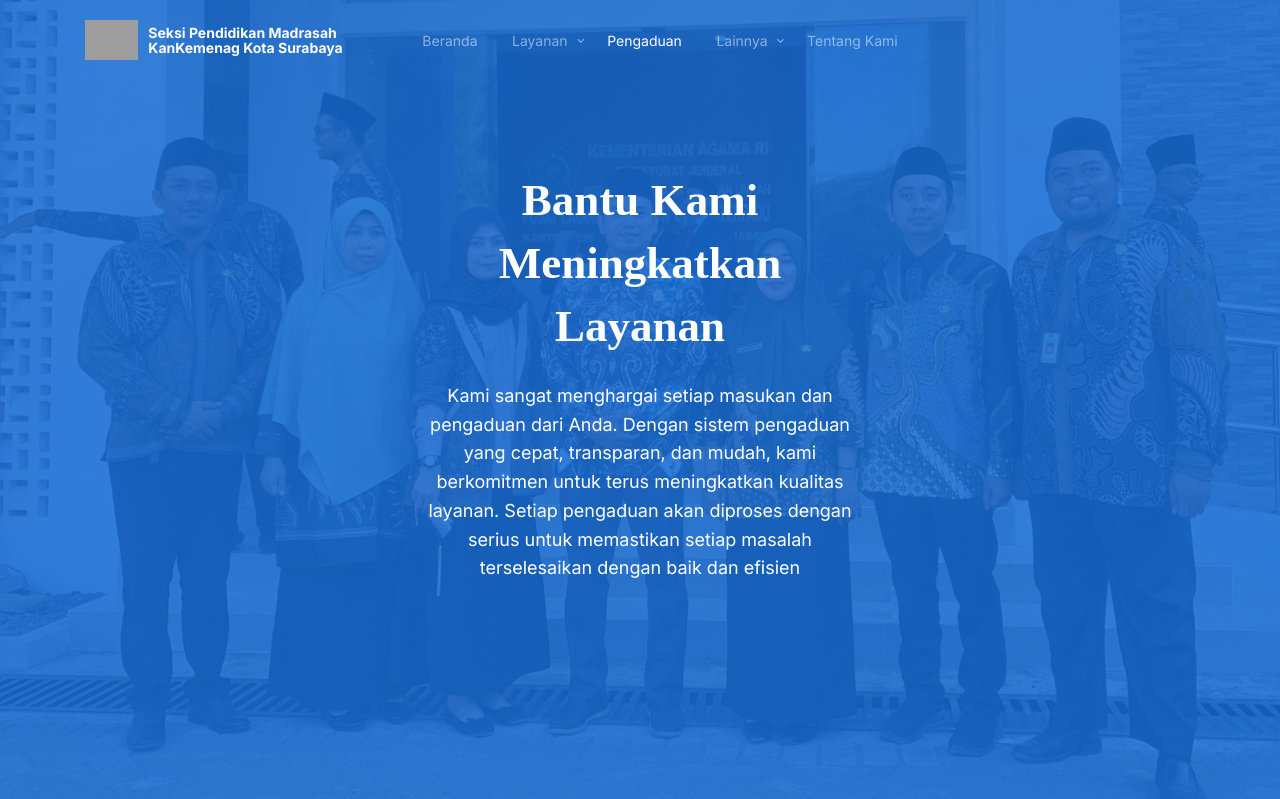
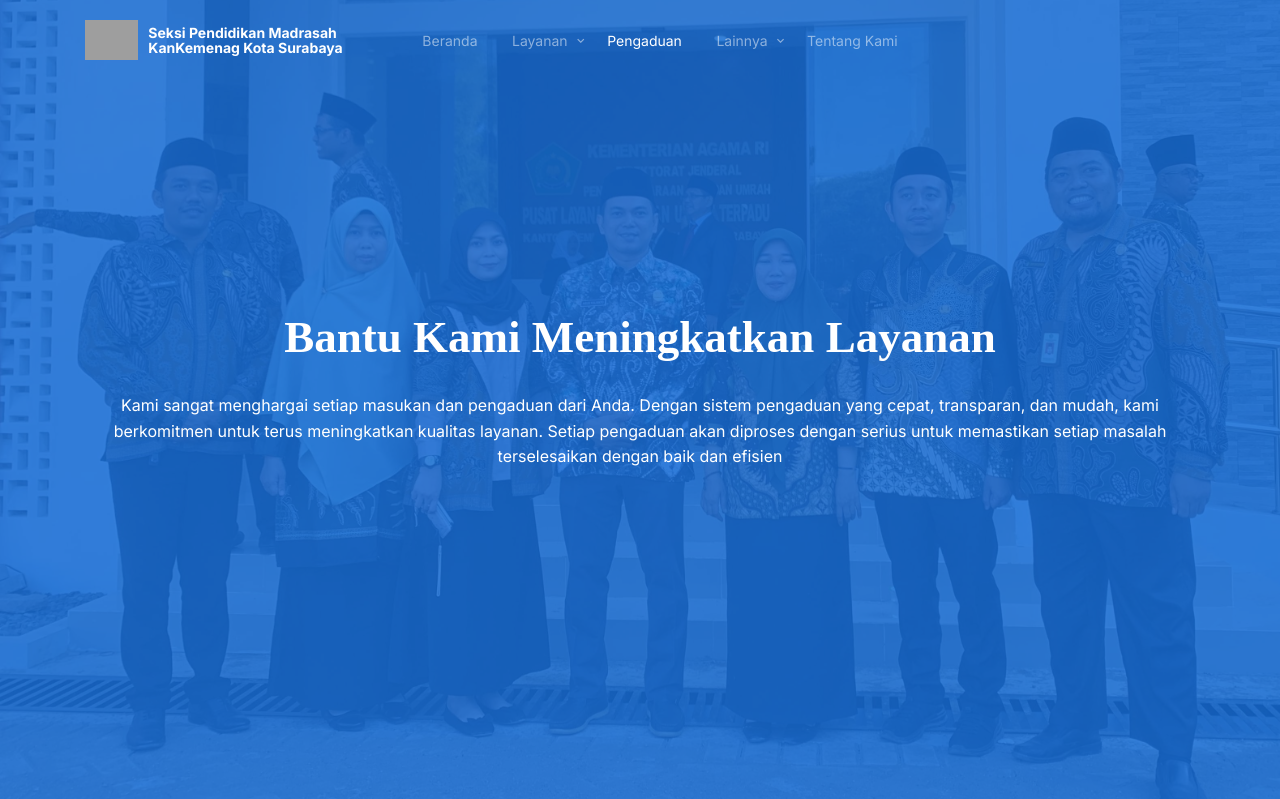
Before and after one commit to prakompendmasby/flask-pendma, a Flask app: page /contact in a window 1280 px wide. Shown: the top 799 px of the page. Run offline with Flask 3, Linux system fonts and the light colour scheme; some libraries are stand-ins or nearby versions; some web fonts are replaced; grey boxes are pictures that could not be loaded.

Commit message:
fix page pengaduan 2

```diff
--- a/templates/contact.html
+++ b/templates/contact.html
@@ -105,16 +105,16 @@
           <div class="row justify-content-center">
             <div class="col-lg-12 text-center">
               <!-- ✅ Fix double href -->
-              <div class="mb-5 text-white desc mx-auto" data-aos="fade-up" data-aos-delay="200">
-                <h3 class="mb-4 heading text-white" data-aos="fade-up" data-aos-delay="200">
+              <!-- <div class="mb-5 text-white desc mx-auto" data-aos="fade-up" data-aos-delay="200"> -->
+                <h1 class="mb-4 heading text-white" data-aos="fade-up" data-aos-delay="200">
                   Bantu Kami Meningkatkan Layanan
-                </h3>
-                <p>
+                </h1>
+                <p class="mb-4 text-white" data-aos="fade-up" data-aos-delay="200">
                   Kami sangat menghargai setiap masukan dan pengaduan dari Anda.
                   Dengan sistem pengaduan yang cepat, transparan, dan mudah, kami berkomitmen untuk terus meningkatkan kualitas layanan.
                   Setiap pengaduan akan diproses dengan serius untuk memastikan setiap masalah terselesaikan dengan baik dan efisien
                 </p>
-              </div>
+              <!-- </div> -->
             </div>
           </div>
         </div>
```
